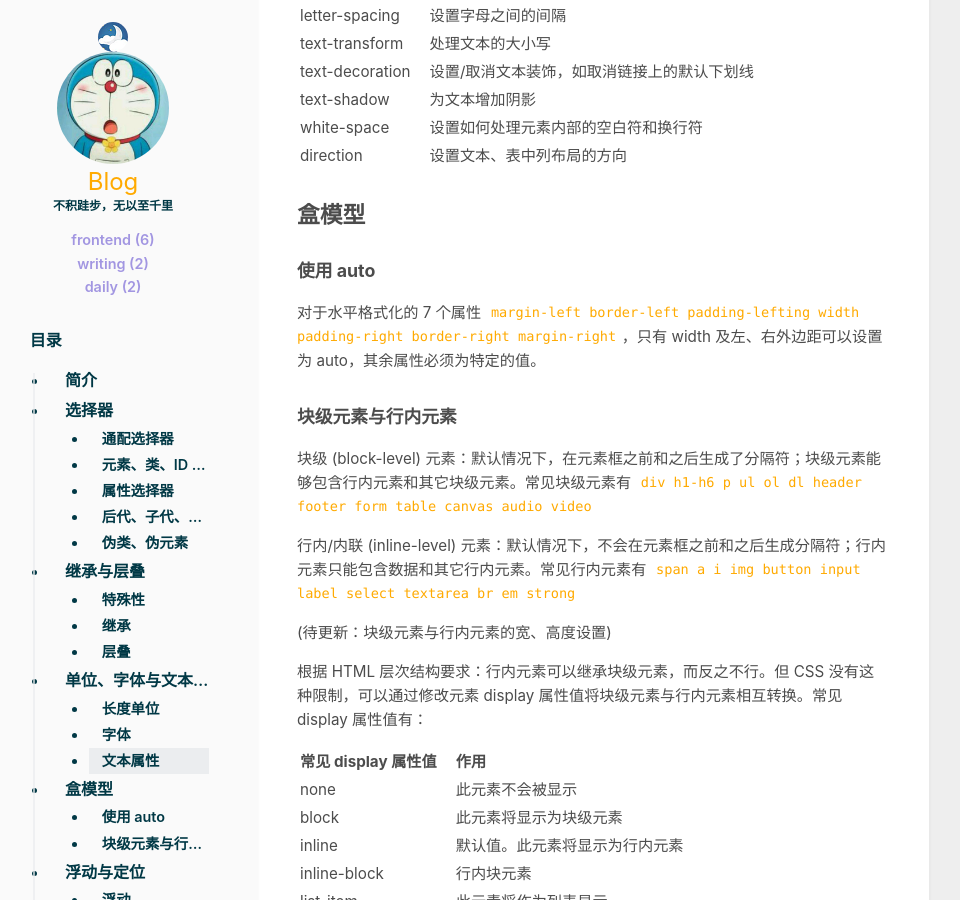
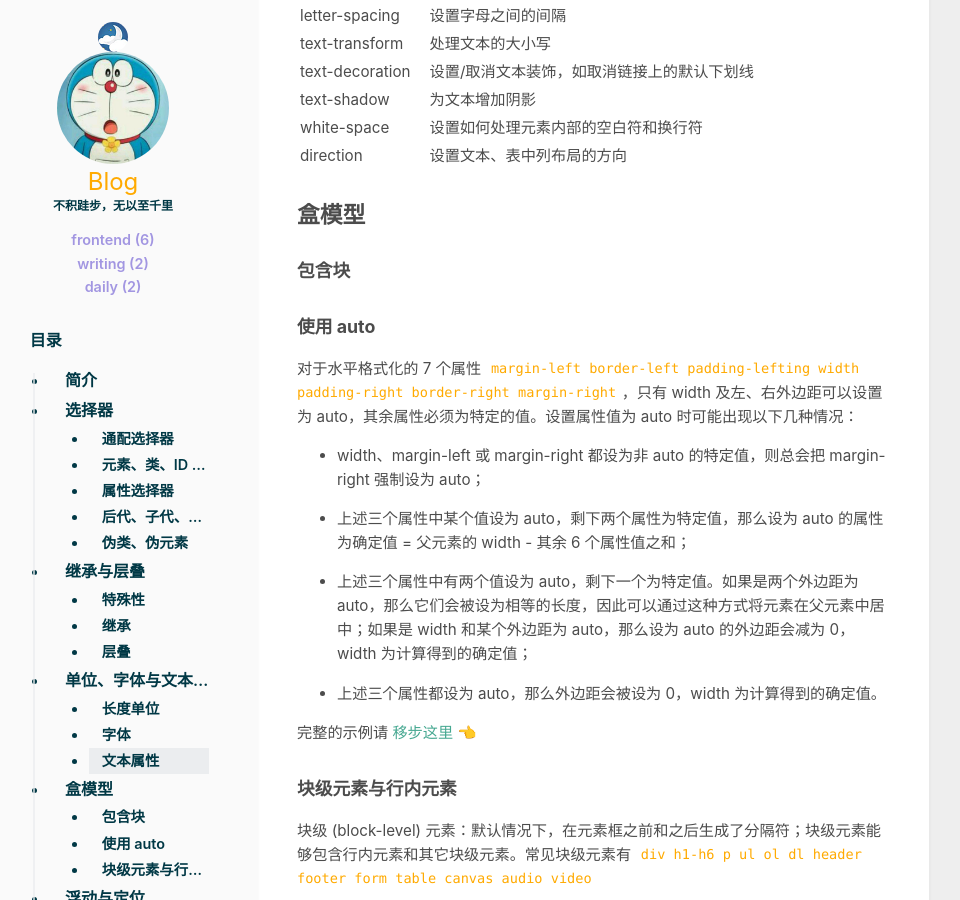
Before and after one commit to yangzheli/yangzheli.github.io, a Jekyll site: the page built from _posts/2021-3-26-css-guide.md, in a window 1280 px wide and 900 px high, scrolled down 5252 px. Shown: the whole window, without its empty margins (191-1151 px from the left). Built offline with Jekyll 4.4.1, drawn with Linux system fonts in a browser that asks for light colours; nearby versions of some CDN libraries; some of the changed text lies outside the part shown.

Commit message:
:pencil: add new content

````diff
--- a/_posts/2021-3-26-css-guide.md
+++ b/_posts/2021-3-26-css-guide.md
@@ -217,9 +217,21 @@ html > #toc ul > li {color: green;} /* 0, 1, 0, 3 */
 
 ## 盒模型
 
+### 包含块
+
 ### 使用 auto
 
-对于水平格式化的 7 个属性 `margin-left border-left padding-lefting width padding-right border-right margin-right`，只有 width 及左、右外边距可以设置为 auto，其余属性必须为特定的值。
+对于水平格式化的 7 个属性 `margin-left border-left padding-lefting width padding-right border-right margin-right`，只有 width 及左、右外边距可以设置为 auto，其余属性必须为特定的值。设置属性值为 auto 时可能出现以下几种情况：
+
+- width、margin-left 或 margin-right 都设为非 auto 的特定值，则总会把 margin-right 强制设为 auto；
+
+- 上述三个属性中某个值设为 auto，剩下两个属性为特定值，那么设为 auto 的属性为确定值 = 父元素的 width - 其余 6 个属性值之和；
+
+- 上述三个属性中有两个值设为 auto，剩下一个为特定值。如果是两个外边距为 auto，那么它们会被设为相等的长度，因此可以通过这种方式将元素在父元素中居中；如果是 width 和某个外边距为 auto，那么设为 auto 的外边距会减为 0，width 为计算得到的确定值；
+
+- 上述三个属性都设为 auto，那么外边距会被设为 0，width 为计算得到的确定值。
+
+完整的示例请 <a href="https://codepen.io/yangzheli/pen/GRrYLKE" target="_blank">移步这里 &#x1F448;</a>
 
 ### 块级元素与行内元素
 
@@ -261,16 +273,33 @@ float 属性让元素可以浮动。浮动元素会脱离正常的文档布局
 position 属性用于指定一个元素的定位方式
 
 | position 属性值 | 作用                                                                                                    |
-| :-------------- | :------------------------------------------------------------------------------------------------------ | --- |
-| static          | 默认值，元素将出现在文档流中的正常位置                                                                  |     |
+| :-------------- | :------------------------------------------------------------------------------------------------------ |
+| static          | 默认值，元素将出现在文档流中的正常位置                                                                  |  |
 | relative        | 生成相对定位元素，相对于其正常位置进行定位。元素仍保持未定位前的形状，原本所占的空间仍然保留            |
 | absolute        | 生成绝对定位元素，相对于[包含块](#包含块)进定位。元素原先在文档流所在的空间会关闭，定位后生成一个块级框 |
 | fixed           | 生成绝对定位元素，相对于浏览器窗口进行定位                                                              |
 | inherit         | 从父元素继承 position 属性的值                                                                          |
 
-### 包含块
+## 页面布局
 
-## 页面布局
+## 媒体类型
+
+**`@media`** 可以将样式表限制为仅用于某种特定媒体和规则，**`@media`** 的使用语法如下：
+
+```css
+@media media-type and (media-rule) {
+  /* CSS rules */
+}
+```
+
+| 常用媒体类型 | 作用                     |
+| :----------- | :----------------------- |
+| all          | 用于所有的媒体设备       |
+| print        | 用于打印机               |
+| screen       | 用于电脑显示器           |
+| speech       | 用于屏幕阅读器等发声设备 |
+
+常用媒体规则有
 
 ## CSS 如何工作
 
````
